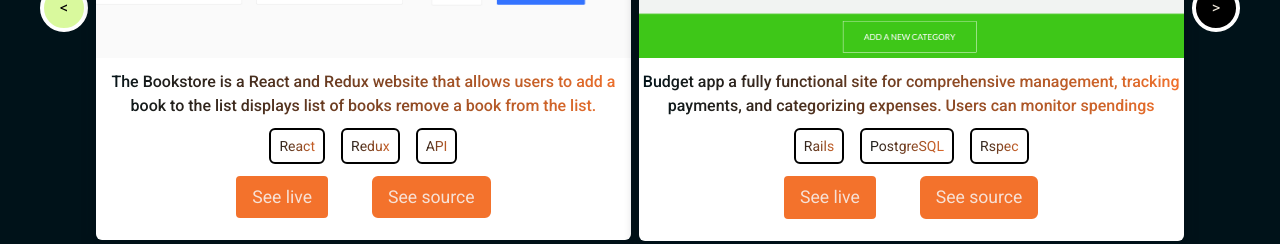
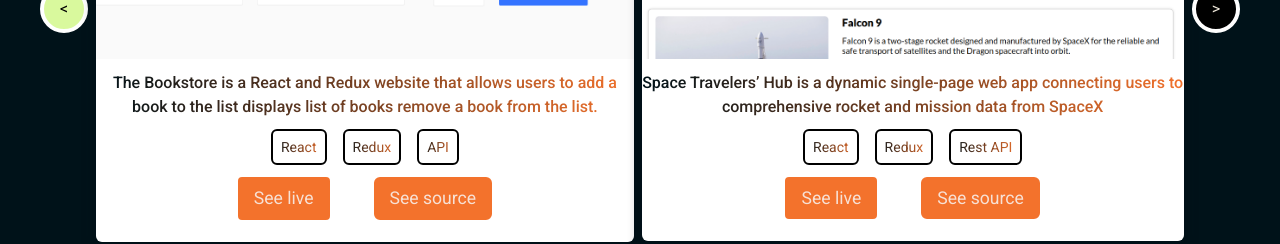
Before and after one commit to DianaBeki/my-portfolio-react, a React (Create React App) app: page / in a window 1280 px wide. Shown: the part 2057-2301 px from the top of the page. Built offline with nearby package versions, Linux system fonts and the light colour scheme.

Commit message:
Update file

```diff
--- a/src/components/Portfolio.jsx
+++ b/src/components/Portfolio.jsx
@@ -1,6 +1,6 @@
 import React, { useState, useEffect } from 'react';
 import Bookstore from '../assets/portfolio/Bookstore.png';
-import Budget from '../assets/portfolio/budget.png';
+import Spacehub from '../assets/portfolio/Spacehub.png';
 import Fashion from '../assets/portfolio/Fashion.png';
 import Mathmagician from '../assets/portfolio/Mathmagician.png';
 import Meal from '../assets/portfolio/meal.png';
@@ -18,11 +18,11 @@
     },
     {
       id: 2,
-      src: Budget,
-      description: 'Budget app a fully functional site for comprehensive management, tracking payments, and categorizing expenses. Users can monitor spendings',
-      technologies: ['Rails', 'PostgreSQL', 'Rspec'],
-      seelive: 'https://expenses-app-584x.onrender.com',
-      seesource: 'https://github.com/DianaBeki/budget-app',
+      src: Spacehub,
+      description: 'Space Travelers’ Hub is a dynamic single-page web app connecting users to comprehensive rocket and mission data from SpaceX',
+      technologies: ['React', 'Redux', 'Rest API'],
+      seelive: 'https://space-travelers-three.vercel.app/',
+      seesource: 'https://github.com/DianaBeki/space-travelers-hub',
     },
     {
       id: 3,
```
Also changed, not shown: src/assets/portfolio/Spacehub.png (added), src/assets/portfolio/budget.png (deleted).
